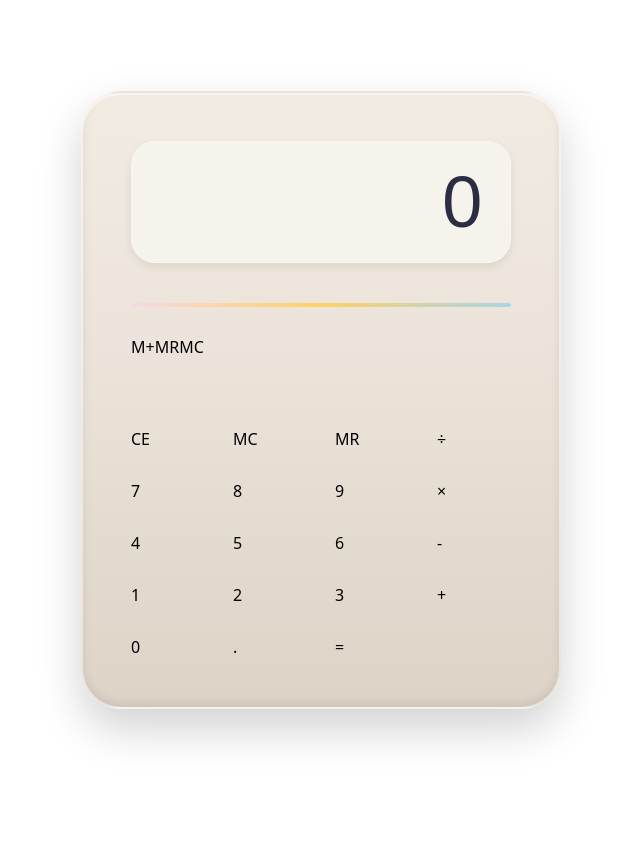
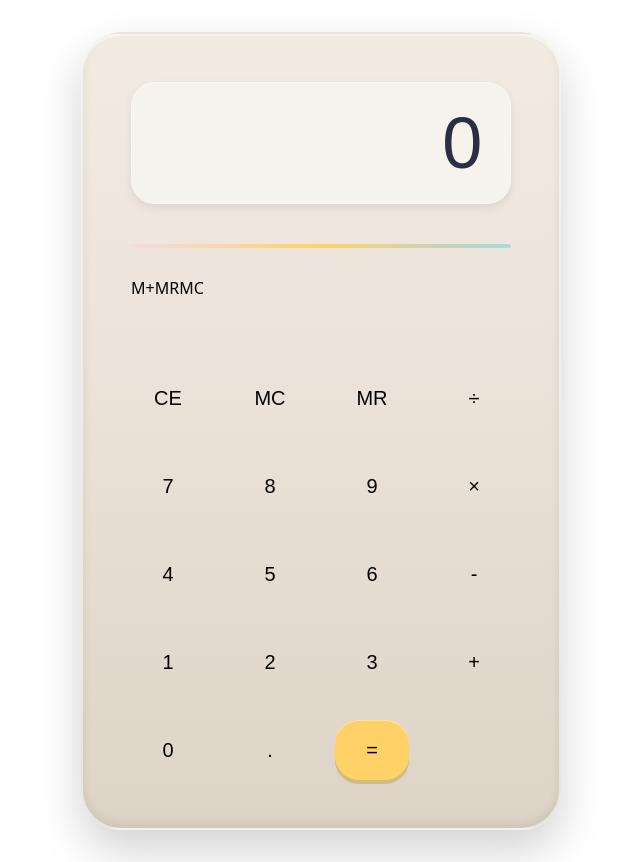
Before and after one commit to ruddycruzc/calculator-converter-weather, an Angular app: page / in a window 1280 px wide. Shown: the whole page, without its empty margins (319-959 px from the left). Before the commit the page ends 800 px from the top, so only its background shows below. Built offline with nearby package versions, Linux system fonts and the light colour scheme; a web font is replaced by a local one.

Commit message:
style(calculator): update button component styles and refactor button input handling

```diff
--- a/src/app/features/calculator/components/calculator-button/calculator-button.css
+++ b/src/app/features/calculator/components/calculator-button/calculator-button.css
@@ -0,0 +1,37 @@
+.calculator-button {
+  display: flex;
+  justify-content: center;
+  align-items: center;
+
+  width: 100%;
+  min-height: 60px;
+
+  border: none;
+  border-radius: var(--radius-lg);
+
+  cursor: pointer;
+
+  font-family: var(--font-heading);
+  font-size: 1.25rem;
+
+  transition: transform .15s ease,
+              box-shadow .15s ease,
+              background-color .15s ease;
+}
+.calculator-button--equals {
+  background: var(--yellow);
+
+  box-shadow:
+    inset 0 1px 0 rgba(255,255,255,.4),
+    0 4px 0 rgba(170,145,0,.35);
+}
+.calculator-button--equals:hover {
+  transform: translateY(-2px);
+}
+.calculator-button--equals:active {
+  transform: translateY(2px);
+
+  box-shadow:
+    inset 0 1px 0 rgba(255,255,255,.4),
+    0 2px 0 rgba(170,145,0,.35);
+}
--- a/src/app/features/calculator/components/calculator-button/calculator-button.html
+++ b/src/app/features/calculator/components/calculator-button/calculator-button.html
@@ -1,3 +1,6 @@
-<button (click)="onClick()">
-  {{ config().label }}
+<button
+  class="calculator-button"
+  [class]="'calculator-button calculator-button--' + button().variant"
+  (click)="onClick()">
+  {{ button().label }}
 </button>
--- a/src/app/features/calculator/components/calculator-button/calculator-button.ts
+++ b/src/app/features/calculator/components/calculator-button/calculator-button.ts
@@ -9,12 +9,12 @@ import { CalculatorButtonConfig } from '../../models/calculator-button-config.in
   styleUrl: './calculator-button.css',
 })
 export class CalculatorButtonComponent {
-  readonly config = input.required<CalculatorButtonConfig>();
+  readonly button = input.required<CalculatorButtonConfig>();
 
   readonly pressed = output<CalculatorButtonConfig>();
 
 
 onClick(): void {
-  this.pressed.emit(this.config());
+  this.pressed.emit(this.button());
 }
 }
--- a/src/app/features/calculator/components/calculator-keyboard/calculator-keyboard.html
+++ b/src/app/features/calculator/components/calculator-keyboard/calculator-keyboard.html
@@ -3,7 +3,7 @@
   @for (button of buttons; track button.value) {
 
     <app-calculator-button
-      [config]="button"
+      [button]="button"
       [class.button-span-2]="button.variant === 'equals'"
       (pressed)="onButtonPressed($event)">
     </app-calculator-button>
```
